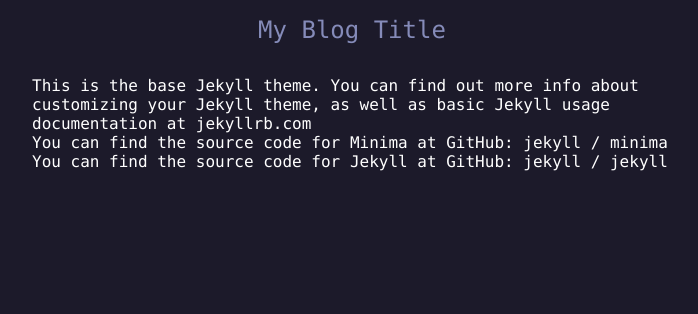
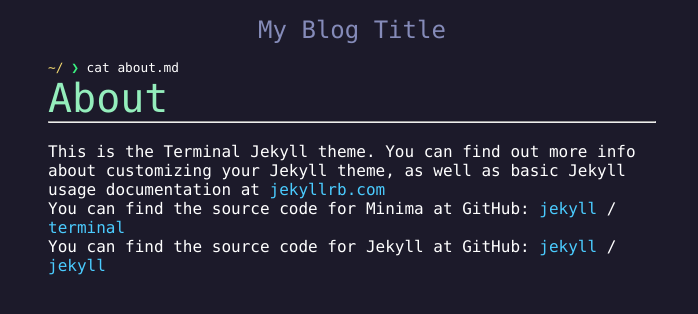
Before and after one commit to fienestar/jekyll-terminal-theme, a Jekyll site: the page built from about.md, in a window 1280 px wide. Shown: the top 314 px of the page, without its empty margins (288-986 px from the left). Built offline with Jekyll 4.4.1, drawn with Linux system fonts in a browser that asks for light colours.

Commit message:
add menu

```diff
--- a/_includes/base.html
+++ b/_includes/base.html
@@ -3,6 +3,7 @@
 <head>
     <meta charset="UTF-8">
     <meta name="viewport" content="width=device-width, initial-scale=1.0">
+    <base target="_self" href="{{ site.baseurl }}"/>
     <link href='https://fonts.googleapis.com/css?family=Noto Sans KR' rel='stylesheet'>
     <link href="{{ site.baseurl }}/assets/css/highlight.css" rel="stylesheet" type="text/css">
     <link href="{{ site.baseurl }}/assets/css/style.css" rel="stylesheet" type="text/css">
@@ -11,9 +12,18 @@
     <title>{{ page.title }}</title>
 </head>
 <body>
-    <a class="site-title" href="{{ site.baseurl }}/"><p>{{ site.title }}</p></a>
+<div class="root">
+    <header>
+        <div class="site-title"><a href="{{ site.baseurl }}/">{{ site.title }}</a></div>
+        {% if site.menu %}
+        <div class="menu-button">#</div>
+        {% endif %}
+    </header>
     <main>
     {{ content }}
     </main>
+    {% if site.menu %}
+    {% include menu.html %}
+    {% endif %}
 </body>
 </html>
--- a/_includes/page.html
+++ b/_includes/page.html
@@ -1 +1,9 @@
-{{ content }}
+{% assign filename = page.path | split: "/" | last %}
+{% assign command_text = "cat " | append: filename %}
+{% include command/index.html cwd = "~/" text = command_text %}
+
+<div class="page">
+    <a class="page-title"><h1>{{ page.title }}</h1></a>
+    <hr/><br/>
+    {{ content }}
+</div>
--- a/_includes/post.html
+++ b/_includes/post.html
@@ -1,10 +1,9 @@
-<article class="post">
-
 {% assign filename = page.path | split: "/" | last %}
 {% assign command_cwd = "~" | split: "/" | concat: page.categories %}
 {% assign command_text = "cat " | append: filename %}
 {% include command/index.html cwd = command_cwd text = command_text %}
 
+<article class="post">
 <a class="post-title"><h1>{{ page.title }}</h1></a>
 <hr/><br/>
 {{ content }}
--- a/about.md
+++ b/about.md
@@ -4,11 +4,11 @@ title: About
 permalink: /about/
 ---
 
-This is the base Jekyll theme. You can find out more info about customizing your Jekyll theme, as well as basic Jekyll usage documentation at [jekyllrb.com](https://jekyllrb.com/)
+This is the Terminal Jekyll theme. You can find out more info about customizing your Jekyll theme, as well as basic Jekyll usage documentation at [jekyllrb.com](https://jekyllrb.com/)
 
 You can find the source code for Minima at GitHub:
 [jekyll][jekyll-organization] /
-[minima](https://github.com/jekyll/minima)
+[terminal](https://github.com/fienestar/jekyll-terminal-theme)
 
 You can find the source code for Jekyll at GitHub:
 [jekyll][jekyll-organization] /
--- a/assets/css/style.css
+++ b/assets/css/style.css
@@ -6,6 +6,60 @@ html {
     -webkit-text-size-adjust: none;
     box-sizing: border-box;
     font-family: Menlo, Monaco, MesloLGS NF, 'Courier New', monospace, "Noto Sans KR";
+}
+
+body {
+    color: #FFFFFF;
+    background-color: #1c1a2a;
+}
+
+.root {
+    max-width: 40rem;
+    margin: auto;
+}
+
+header {
+    text-align: center;
+    margin-top: 1rem;
+}
+
+.site-title > a {
+    font-weight: 100;
+    color: #858BB9;
+    font-size: 1.5rem;
+}
+
+.menu-button {
+    color: rgb(75, 204, 255);
+    text-align: end;
+    margin: 0 1rem;
+}
+
+.menu-button.active {
+    color: #FFFFFF;
+}
+
+#menu {
+    padding: 1rem;
+    max-width: 40rem;
+    margin: auto;
+}
+
+#menu > nav {
+    max-width: 25rem;
+    margin: 1rem auto 0 auto;
+}
+
+.menu-item {
+    display: block;
+}
+
+a.menu-item {
+    margin: 1rem;
+}
+
+.page a, .post a, a.menu-item {
+    color: rgb(75, 204, 255);
 }
 
 code {
@@ -21,30 +75,18 @@ a:hover {
     text-decoration: underline;
 }
 
-body {
-    color: #FFFFFF;
-    background-color: #1c1a2a;
-}
-
 main {
     padding: 1rem;
     max-width: 40rem;
     margin: auto;
 }
 
-.site-title > p {
-    font-weight: 100;
-    color: #858BB9;
-    margin: 1rem;
-    text-align: center;
-    font-size: 1.5rem;
-}
 
 .post {
     font-size: 1rem;
 }
 
-.post-tag, .command-tag, .command-category, .path {
+.post .post-tag, .command-tag, .command-category, .path {
     color: #F5DB71;
 }
 
@@ -64,11 +106,14 @@ main {
     color: rgba(170, 170, 170, 0.6);
 }
 
-.post-title > h1 {
+a.post-title, a.page-title {
+    color: #94EEBC;
+}
+
+.post-title > h1, .page-title > h1 {
     font-weight: 100;
     margin: 0;
     font-size: 2.5rem;
-    color: #94EEBC;
 }
 
 table {
```
Also changed, not shown: _config.yml (+12 -0 lines), _includes/menu.html (added, +40 -0 lines).
